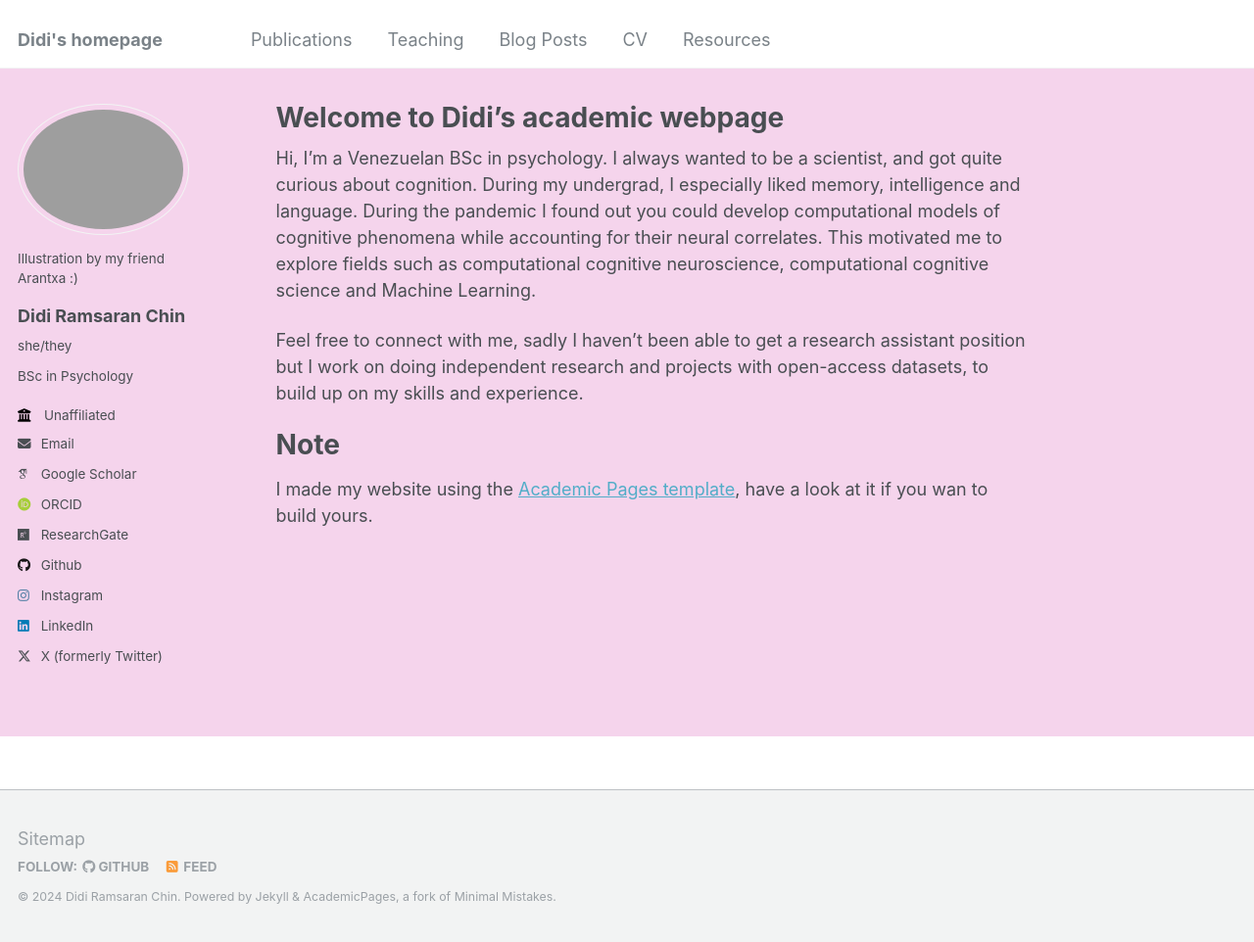
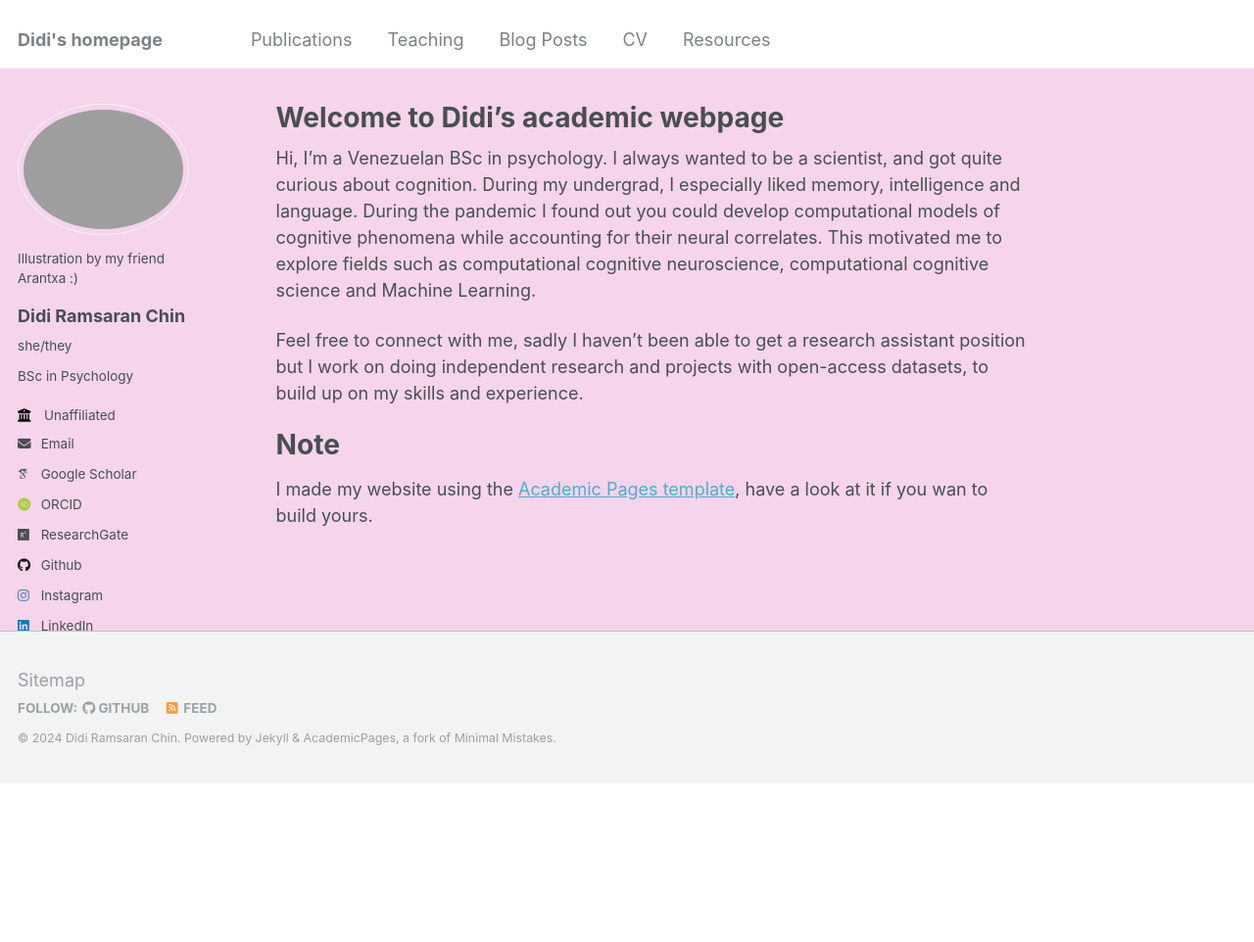
Before and after one commit to neurodidi/neurodidi.github.io, a Jekyll site: the page built from _pages/about.md, in a window 1280 px wide and 962 px high. Shown: the whole window at 98% size. Built offline with Jekyll 4.4.1, drawn with Linux system fonts in a browser that asks for light colours; some web fonts are replaced.

Commit message:
Update _footer.scss

```diff
--- a/_sass/_footer.scss
+++ b/_sass/_footer.scss
@@ -10,9 +10,9 @@
   width: 100%;
   clear: both;
   /* sticky footer fix start */
-  position: absolute;
-  bottom: 0em;
-  height: auto;
+  /* position: absolute;
+  # bottom: 0em;
+  # height: auto; */
   /* sticky footer fix end */
   margin-top: 3em;
   color: mix(#fff, $gray, 25%);
```
